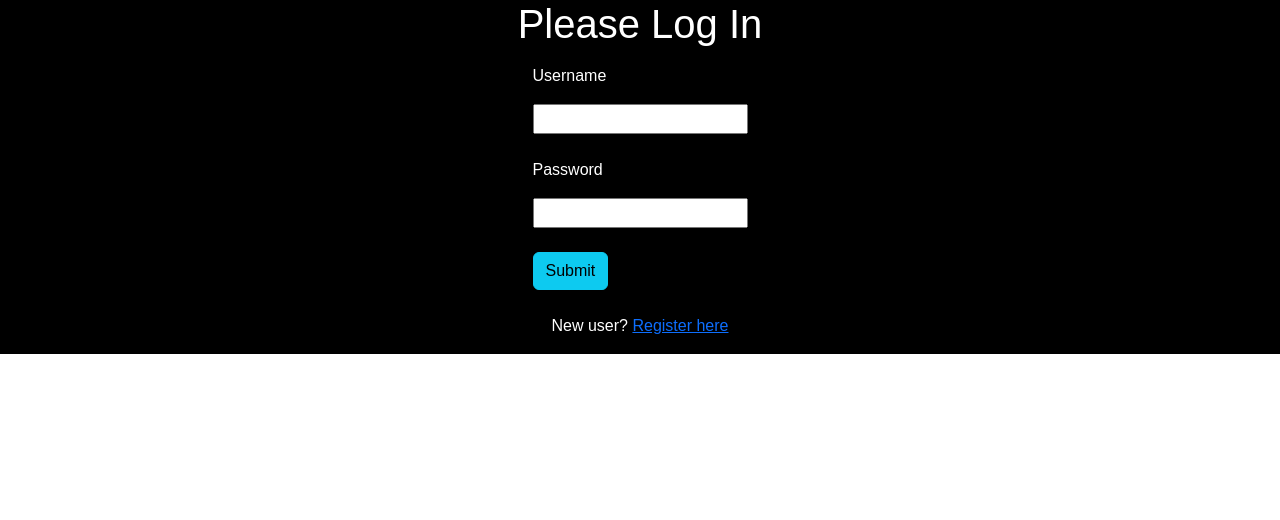
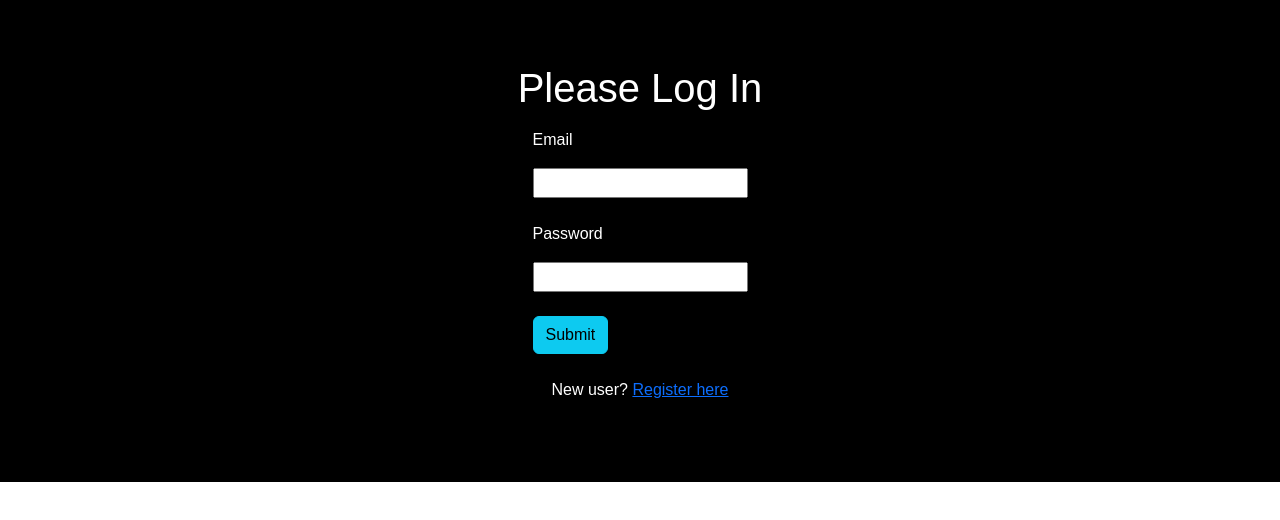
Before and after one commit to AmaanKang/Recipe_Sharing_Frontend, a React (Create React App) app: page /login in a window 1280 px wide. Shown: the top 520 px of the page. Built offline with nearby package versions, Linux system fonts and the light colour scheme; no server answers.

Commit message:
Login and Register

```diff
--- a/src/components/login/Login.css
+++ b/src/components/login/Login.css
@@ -2,4 +2,5 @@
     display: flex;
     flex-direction: column;
     align-items: center;
+    margin:5%;
 }
--- a/src/components/login/Login.js
+++ b/src/components/login/Login.js
@@ -53,7 +53,7 @@ export default function Login({ setToken,setName }) {
       <h3>{message}</h3>
       <form onSubmit={handleSubmit} >
         <label>
-          <p>Username</p>
+          <p>Email</p>
           <input type="text" onChange={e => setUserName(e.target.value)} value={username}/>
         </label>
         <br/>
--- a/src/components/register/Register.css
+++ b/src/components/register/Register.css
@@ -2,4 +2,5 @@
     display: flex;
     flex-direction: column;
     align-items: center;
+    margin:5%;
 }
```
